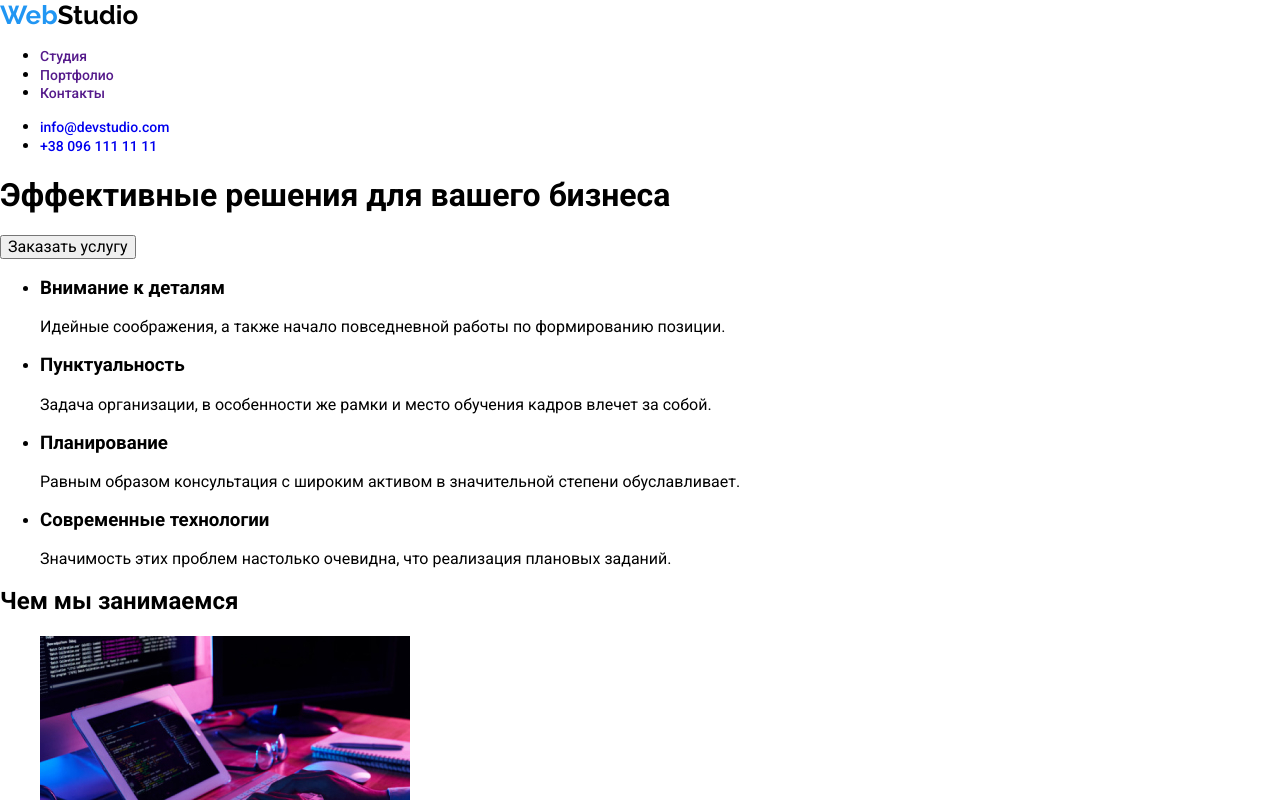
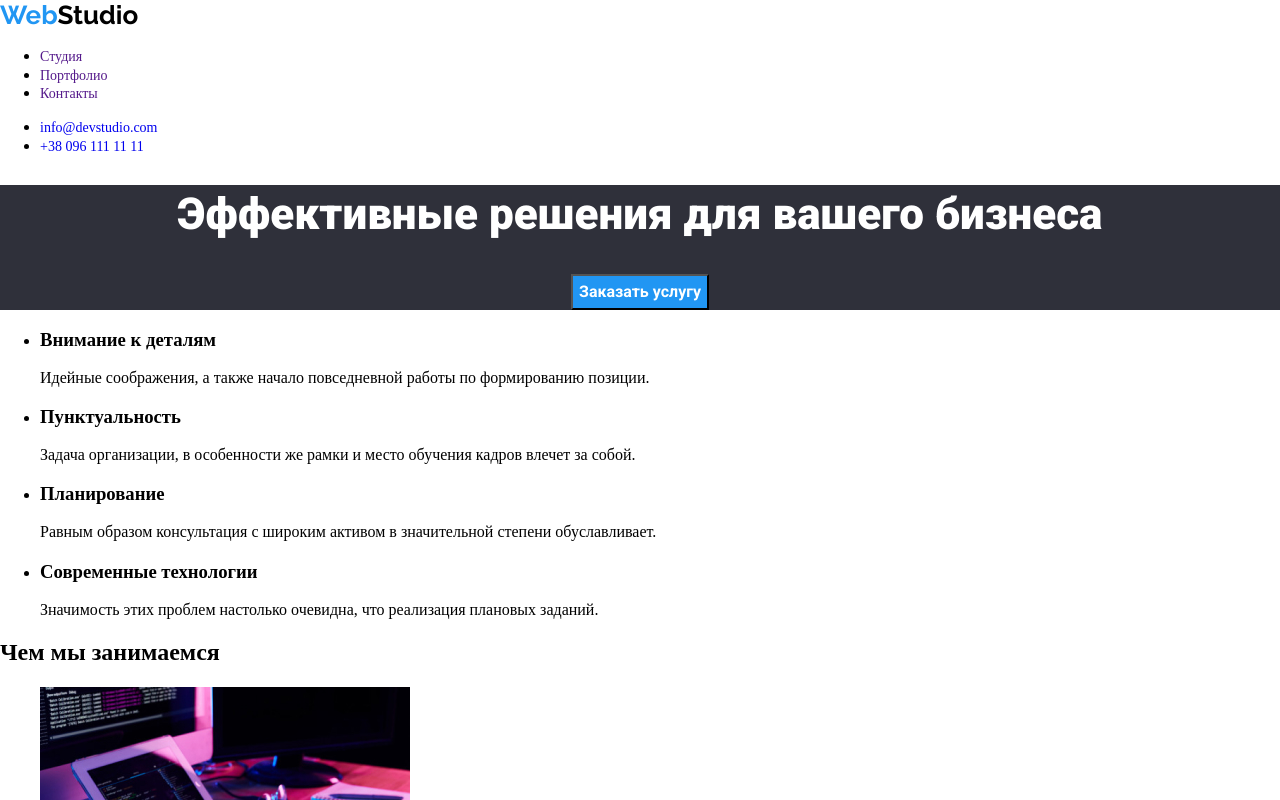
Before and after one commit to Artemius87/goit-markup-hw-02, a plain HTML site: page index.html in a window 1280 px wide. Shown: the top 800 px of the page. Drawn offline with Linux system fonts and the light colour scheme.

```diff
--- a/css/style.css
+++ b/css/style.css
@@ -4,8 +4,31 @@
   --accent-color: blue var(--accent-color);
   --prmary-white-color: white var(--prmary-white-color);
 }
+/* Section banner */
+.banner {
+  background-color: #2F303A;
+  text-align: center;
 
-body {
+}
+.title {
+color: white;
+font-family: "Roboto", "sans-serif";
+font-weight: 900;
+font-size: 44px;
+line-height: 1.36
+}
+
+ .button-primary {
+  color: white;
+background-color: #2196F3;
+font-family: "Roboto", "sans-serif";
+font-weight: 700;
+font-size: 16px;
+line-height: 1.87;
+}
+
+
+.body {
   font-family: "Roboto", "sans-serif";
   color: var(--title-text-color);
 
@@ -25,7 +48,7 @@
 .logo-color {
   color: var(--primary-text-color);
 }
-
+/* Header */
 .header-nav .contact-list{
   text-decoration: none
 
@@ -48,12 +71,3 @@
 font-size: 14px;
 line-height: 1,42;
 color: var(--title-text-color);
-
-}
-
-
-
-/* НУЖНО УБРАТЬ ТОЧКИ И Подчёркивания */
-.header-nav .list {
-  list-style: none;
-}
--- a/index.html
+++ b/index.html
@@ -16,14 +16,14 @@
       <nav>
         <a class="logo-header" href="./index.html"><span class="logo-color">Web</span>Studio</a>
 
-        <ul class="header-nav list">
-          <li><a href=""class="contact-list">Студия</a></li>
-          <li><a href=""class="contact-list">Портфолио</a></li>
+        <ul class="header-nav ">
+        <li><a href=""class="contact-list">Студия</a></li>
+        <li><a href=""class="contact-list">Портфолио</a></li>
           <li><a href=""class="contact-list">Контакты</a></li>
         </ul>
       </nav>
 
-      <ul class="header-nav list">
+      <ul class="header-nav ">
         <li>
           <a href="mailto:info@devstudio.com" class="contact-list">info@devstudio.com</a>
         </li>
@@ -35,12 +35,12 @@
 
     <main>
       <section class="banner">
-        <h1>Эффективные решения для вашего бизнеса</h1>
-        <button type="button">Заказать услугу</button>
+        <h1 class="title">Эффективные решения для вашего бизнеса</h1>
+        <button type="button"class="button-primary">Заказать услугу</button>
       </section>
 
       <section class="features ">
-        <ul class="list">
+        <ul>
           <li>
             <h3>Внимание к деталям</h3>
             <p>
@@ -74,7 +74,7 @@
 
       <section class="activity">
         <h2>Чем мы занимаемся</h2>
-        <ul class="list">
+        <ul>
           <li>
             <img src="./images/img1.jpg" alt="разработка для пк" width="370" />
           </li>
@@ -123,7 +123,7 @@
     </main>
 
     <footer>
-      <a href=""class="logo" >WebStudio</a>
+      <a class="logo-header" href="./index.html"><span class="logo-color">Web</span>Studio</a>
 
       <address>
         <p>г. Киев, пр-т Леси Украинки, 26</p>
```
